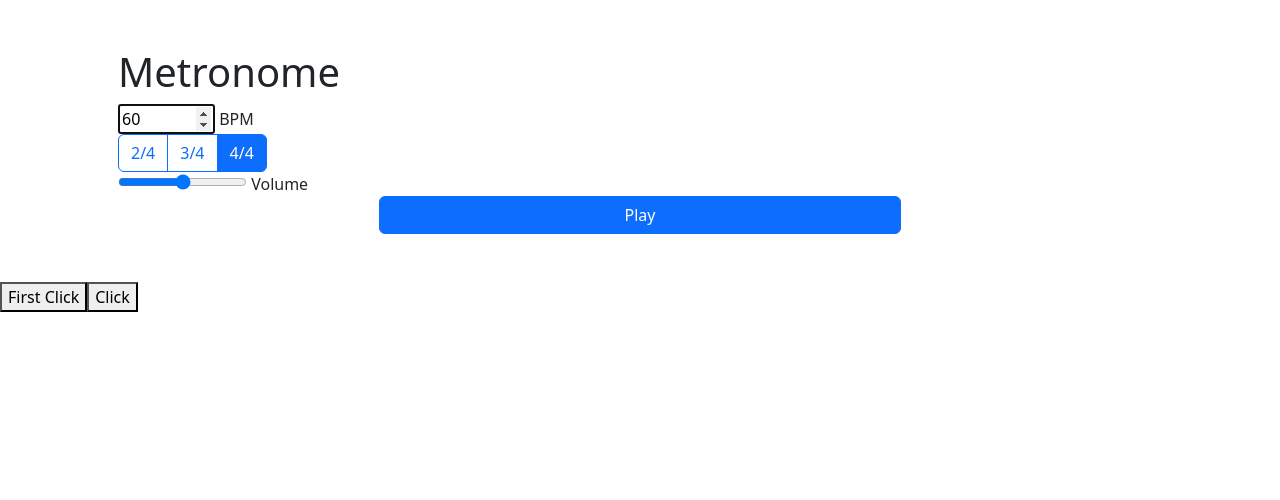
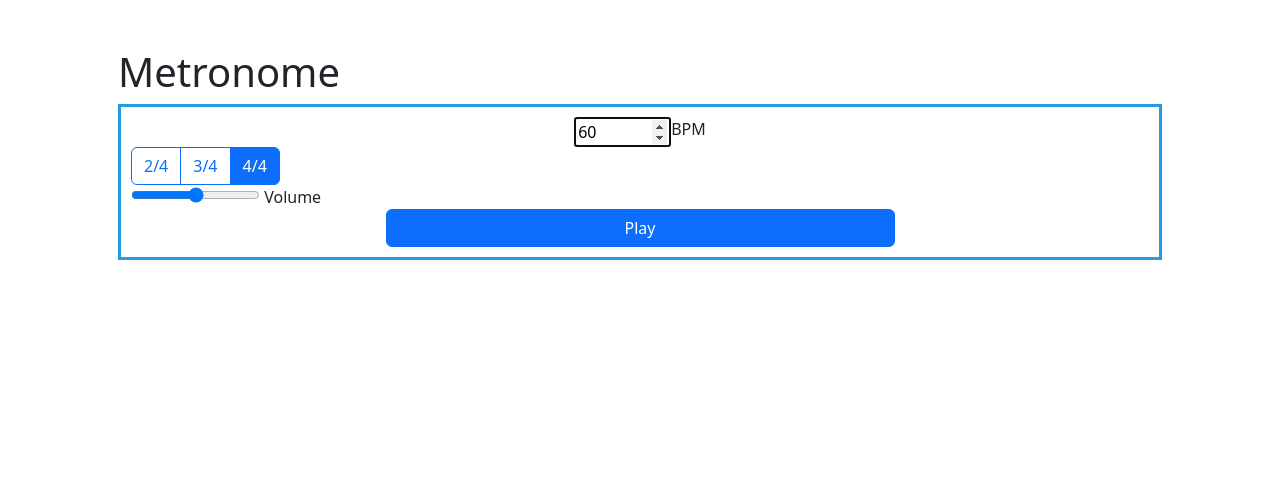
Before and after one commit to martin-hackl/cs50-final-project, a Flask app: page /metronome in a window 1280 px wide. Shown: the part 56-556 px from the top of the page. Run offline with Flask 3, Linux system fonts and the light colour scheme.

Commit message:
change design CSS for metronome

```diff
--- a/static/styles.css
+++ b/static/styles.css
@@ -12,3 +12,14 @@
     background-color: rgba(37,156,224,1);
     cursor: pointer;
   }
+
+.metronome {
+  border: 3px solid rgba(37,156,224,1);
+  padding: 10px;
+
+}
+
+.bpm {
+  display: flex;
+  justify-content: center;
+}
--- a/templates/metronome.html
+++ b/templates/metronome.html
@@ -7,7 +7,8 @@
 {% block main %}
 <h1>Metronome</h1>
 
-<div>
+<div class="metronome">
+    <div class="bpm">
         <input autocomplete="off" autofocus name="bpm" id="bpm" min="40" max="250" type="number" value="60">
         <label for="bpm">BPM</label>
     </div>
@@ -33,8 +34,10 @@
       <div class="d-grid gap-2 col-6 mx-auto">
         <button class="btn btn-primary" id="playbutton" type="button">Play</button>
       </div>
+</div>
 
       <script>
+        /*
         let isPlaying = false;
         let tempo = 60.0;
         let currentBeat = 1;
@@ -159,6 +162,64 @@
 
         document.body.appendChild(clickButton)
 
+        */
+        //window.addEventListener("DOMContentLoaded", loadPage, false);
+
+        //let audioContext = null;
+
+        /*function loadPage() {
+                audioContext = new AudioContext();
+        }
+        */
+        var audioContext = null;
+        let isPlaying = false;
+        let bpm = 140.0;
+        let currentBeat = 1;
+        let maxBeats = 4;
+        let pulseHZFirst = 880;
+        let pulseHZ = 440;
+
+        //create gain control node and connect it to audio destination
+        audioContext = new AudioContext();
+        const primaryGainControl = audioContext.createGain()
+
+        //setting initial gain value
+        let userVolume = document.getElementById("volume").value * 0.01;
+        primaryGainControl.gain.setValueAtTime(userVolume, 0);
+
+        //update gain on user input
+        document.getElementById("volume").addEventListener(
+            "input",
+            (ev) => {
+                //console.log(ev)
+                let newVolume = document.getElementById("volume").value;
+                userVolume = newVolume * 0.01;
+                primaryGainControl.gain.setValueAtTime(userVolume, 0);
+            },
+            false
+        );
+
+        //creating two oscillator
+        var osc = audioContext.createOscillator();
+        osc.connect(primaryGainControl);
+
+        if (currentBeat == 1){
+            osc.frequency.setValueAtTime(pulseHZFirst, 0);
+        } else {
+            osc.frequency.setValueAtTime(pulseHZ, 0);
+        }
+
+
+
+        setInterval(myTimer, 1000);
+
+        function myTimer() {
+            console.log("Hello!")
+            firstOscillator.connect(primaryGainControl)
+            firstOscillator.start(audioContext.currentTime)
+            firstOscillator.stop(audioContext.currentTime + 0.08)
+            firstOscillator.disconnect(primaryGainControl)
+        }
       </script>
 
 {% endblock %}
--- a/templates/tuner.html
+++ b/templates/tuner.html
@@ -78,7 +78,7 @@
                 playSound.start(ctx.currentTime);
             }
 
-            //create eventlistener for each button - calling the playback() function
+            //create eventlistener for each button - calling the playback() function on click
             notes.forEach(function(note) {
                 document.getElementById(note.name).addEventListener("click", async () => {
                     playback(note.name);
```
